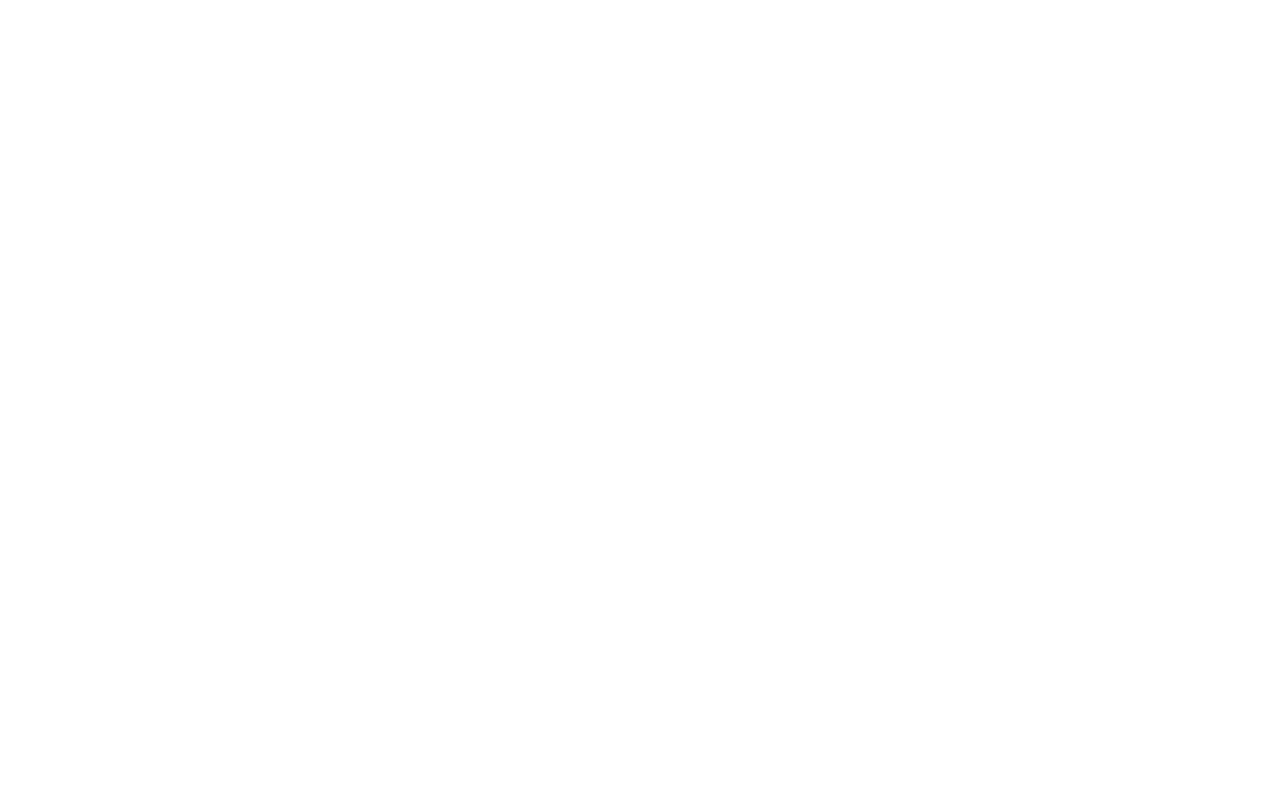
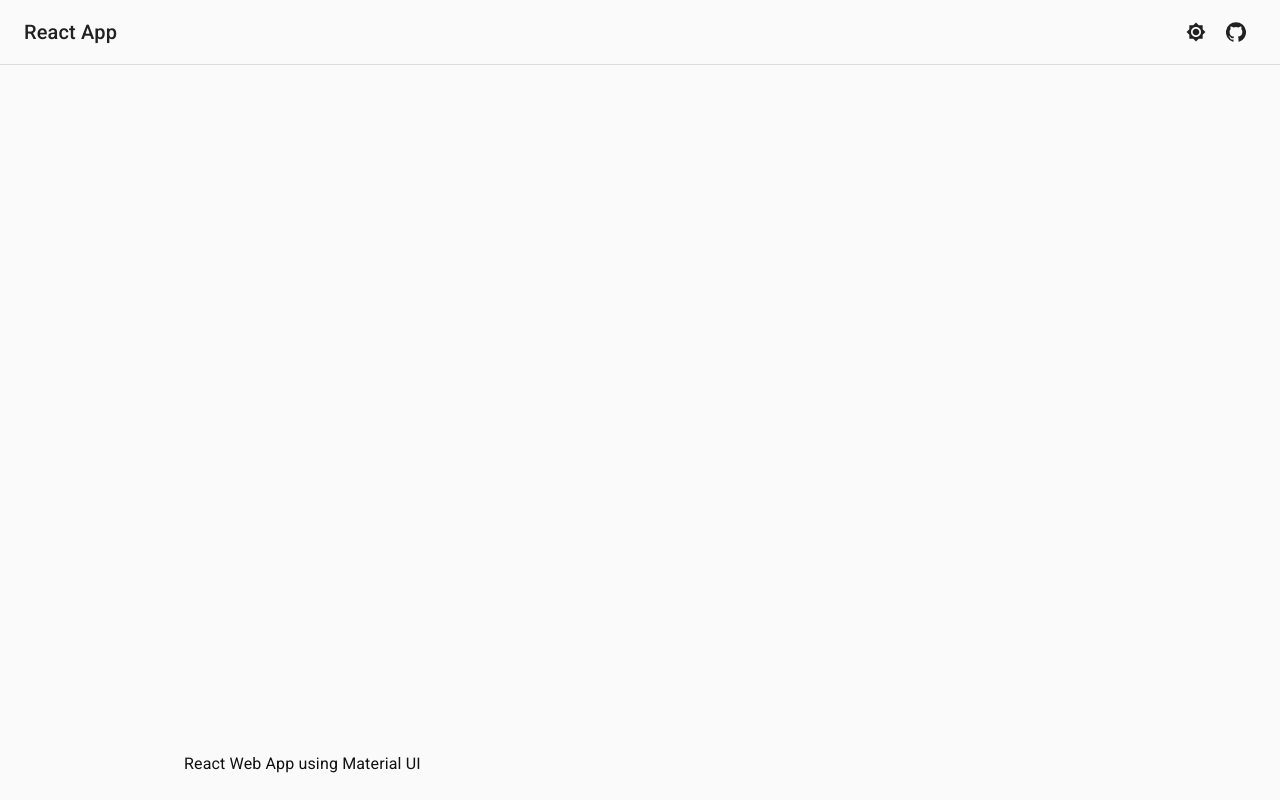
Before and after one commit to JoHoop/audio-pitch-shifter-react, a React (Create React App) app: page / in a window 1280 px wide. Built offline with nearby package versions, Linux system fonts and the light colour scheme.

Commit message:
Add Material UI theming

```diff
--- a/src/App.js
+++ b/src/App.js
@@ -1,5 +1,13 @@
 import React from 'react';
+import { Landing } from './pages/Landing';
+import { ThemeProvider } from './theme/ThemeProvider';
+import { CssBaseline } from '@material-ui/core';
 
 export const App = () => {
-  return null;
+  return (
+    <ThemeProvider>
+      <CssBaseline />
+      <Landing />
+    </ThemeProvider>
+  );
 };
--- /dev/null
+++ b/src/components/AudioPlayer.js
@@ -0,0 +1,3 @@
+export const AudioPlayer = () => {
+  return null;
+};
--- /dev/null
+++ b/src/components/Footer.js
@@ -0,0 +1,27 @@
+import React from "react";
+import { Typography, Container } from "@material-ui/core";
+import { makeStyles } from "@material-ui/core/styles";
+
+const useStyles = makeStyles((theme) => ({
+  footer: {
+    padding: theme.spacing(3, 2),
+    marginTop: "auto",
+    backgroundColor: theme.palette.background,
+  },
+}));
+
+export const Footer = () => {
+  const classes = useStyles();
+
+  return (
+    <>
+      <footer className={classes.footer}>
+        <Container maxWidth="md">
+          <Typography variant="body1">
+            React Web App using Material UI
+          </Typography>
+        </Container>
+      </footer>
+    </>
+  );
+};
--- /dev/null
+++ b/src/components/Header.js
@@ -0,0 +1,78 @@
+import React from 'react';
+import {
+  AppBar,
+  Toolbar,
+  Typography,
+  Tooltip,
+  IconButton,
+  Zoom,
+} from '@material-ui/core';
+import { makeStyles } from '@material-ui/core/styles';
+import { ThemeToggle } from '../theme/ThemeToggle';
+import GitHubIcon from '@material-ui/icons/GitHub';
+
+const useStyles = makeStyles((theme) => ({
+  appBar: {
+    borderBottom: `1px solid ${theme.palette.divider}`,
+    backgroundColor: theme.palette.background,
+  },
+  toolbar: {
+    flexWrap: 'wrap',
+  },
+  toolbarTitle: {
+    flexGrow: 1,
+  },
+  iconButton: {
+    height: '2.5rem',
+    width: '2.5rem',
+  },
+  icon: {
+    fontSize: '1.25rem',
+  },
+  link: {
+    margin: theme.spacing(1, 1.5),
+  },
+}));
+
+export const Header = () => {
+  const classes = useStyles();
+
+  return (
+    <AppBar
+      position='static'
+      color='default'
+      elevation={0}
+      className={classes.appBar}
+    >
+      <Toolbar className={classes.toolbar}>
+        <Typography
+          variant='h6'
+          color='inherit'
+          noWrap
+          className={classes.toolbarTitle}
+        >
+          React App
+        </Typography>
+        <nav>
+          <ThemeToggle />
+          <Tooltip
+            title={'GitHub repo'}
+            placement='bottom'
+            TransitionComponent={Zoom}
+          >
+            <IconButton
+              color='inherit'
+              aria-label={'GitHub Repo'}
+              className={classes.iconButton}
+              href='https://github.com/JoHoop/material-ui-react-starter'
+              target='_blank'
+              rel='noreferrer'
+            >
+              <GitHubIcon className={classes.icon} />
+            </IconButton>
+          </Tooltip>
+        </nav>
+      </Toolbar>
+    </AppBar>
+  );
+};
--- /dev/null
+++ b/src/pages/Landing.js
@@ -0,0 +1,32 @@
+import React from 'react';
+import { Header } from '../components/Header';
+import { Footer } from '../components/Footer';
+import { AudioPlayer } from '../components/AudioPlayer';
+import { Container } from '@material-ui/core';
+import { makeStyles } from '@material-ui/core/styles';
+
+const useStyles = makeStyles((theme) => ({
+  root: {
+    display: 'flex',
+    flexDirection: 'column',
+    minHeight: '100vh',
+  },
+  main: {
+    marginTop: theme.spacing(8),
+    marginBottom: theme.spacing(2),
+  },
+}));
+
+export const Landing = () => {
+  const classes = useStyles();
+
+  return (
+    <div className={classes.root}>
+      <Header />
+      <Container maxWidth='md' component='main' className={classes.main}>
+        <AudioPlayer />
+      </Container>
+      <Footer />
+    </div>
+  );
+};
--- /dev/null
+++ b/src/theme/ThemeProvider.js
@@ -0,0 +1,52 @@
+import React, { useEffect, useState, createContext } from "react";
+import { LightTheme, DarkTheme } from "./Themes";
+import { MuiThemeProvider } from "@material-ui/core/styles";
+
+export const ThemeContext = createContext();
+
+export const ThemeProvider = ({ children }) => {
+  const getInitialMode = () => {
+    if (typeof localStorage === "undefined") return true;
+    const isReturningUser = "dark" in localStorage;
+    const savedMode = JSON.parse(localStorage.getItem("dark"));
+    const userPrefersDark = getPrefColorScheme();
+    if (isReturningUser) {
+      return savedMode;
+    }
+    return !!userPrefersDark;
+  };
+
+  const getPrefColorScheme = () => {
+    if (!window.matchMedia) return;
+
+    return window.matchMedia("(prefers-color-scheme: dark)").matches;
+  };
+
+  const [theme, setTheme] = useState(getInitialMode() ? "dark" : "light");
+
+  const toggleTheme = () => {
+    if (theme === "light") {
+      setTheme("dark");
+    } else {
+      setTheme("light");
+    }
+  };
+
+  useEffect(() => {
+    typeof localStorage !== "undefined" &&
+      localStorage.setItem("dark", JSON.stringify(theme === "dark"));
+  }, [theme]);
+
+  return (
+    <ThemeContext.Provider
+      value={{
+        theme,
+        toggleTheme,
+      }}
+    >
+      <MuiThemeProvider theme={theme === "light" ? LightTheme : DarkTheme}>
+        {children}
+      </MuiThemeProvider>
+    </ThemeContext.Provider>
+  );
+};
--- /dev/null
+++ b/src/theme/ThemeToggle.js
@@ -0,0 +1,42 @@
+import React, { useContext } from "react";
+import { ThemeContext } from "./ThemeProvider";
+import { Tooltip, IconButton, Zoom } from "@material-ui/core";
+import { makeStyles } from "@material-ui/core/styles";
+import Brightness4Icon from "@material-ui/icons/Brightness4";
+import Brightness7Icon from "@material-ui/icons/Brightness7";
+
+const useStyles = makeStyles(() => ({
+  iconButton: {
+    height: "2.5rem",
+    width: "2.5rem",
+  },
+  icon: {
+    fontSize: "1.25rem",
+  },
+}));
+
+export const ThemeToggle = () => {
+  const { theme, toggleTheme } = useContext(ThemeContext);
+  const classes = useStyles();
+
+  return (
+    <Tooltip
+      title={"Toggle theme"}
+      placement="bottom"
+      TransitionComponent={Zoom}
+    >
+      <IconButton
+        color="inherit"
+        onClick={toggleTheme}
+        aria-label={"Toggle theme"}
+        className={classes.iconButton}
+      >
+        {theme === "light" ? (
+          <Brightness7Icon className={classes.icon} />
+        ) : (
+          <Brightness4Icon className={classes.icon} />
+        )}
+      </IconButton>
+    </Tooltip>
+  );
+};
--- /dev/null
+++ b/src/theme/Themes.js
@@ -0,0 +1,51 @@
+import { createMuiTheme, responsiveFontSizes } from "@material-ui/core";
+
+export const primary = "#00bfbf";
+export const black = "#111111";
+export const white = "#fafafa";
+
+export const LightTheme = responsiveFontSizes(
+  createMuiTheme({
+    palette: {
+      type: "light",
+      primary: {
+        main: primary,
+      },
+      background: white,
+      color: black,
+    },
+    overrides: {
+      MuiCssBaseline: {
+        "@global": {
+          body: {
+            color: black,
+            backgroundColor: white,
+          },
+        },
+      },
+    },
+  })
+);
+
+export const DarkTheme = responsiveFontSizes(
+  createMuiTheme({
+    palette: {
+      type: "dark",
+      primary: {
+        main: primary,
+      },
+      background: black,
+      color: white,
+    },
+    overrides: {
+      MuiCssBaseline: {
+        "@global": {
+          body: {
+            color: white,
+            backgroundColor: black,
+          },
+        },
+      },
+    },
+  })
+);
```
